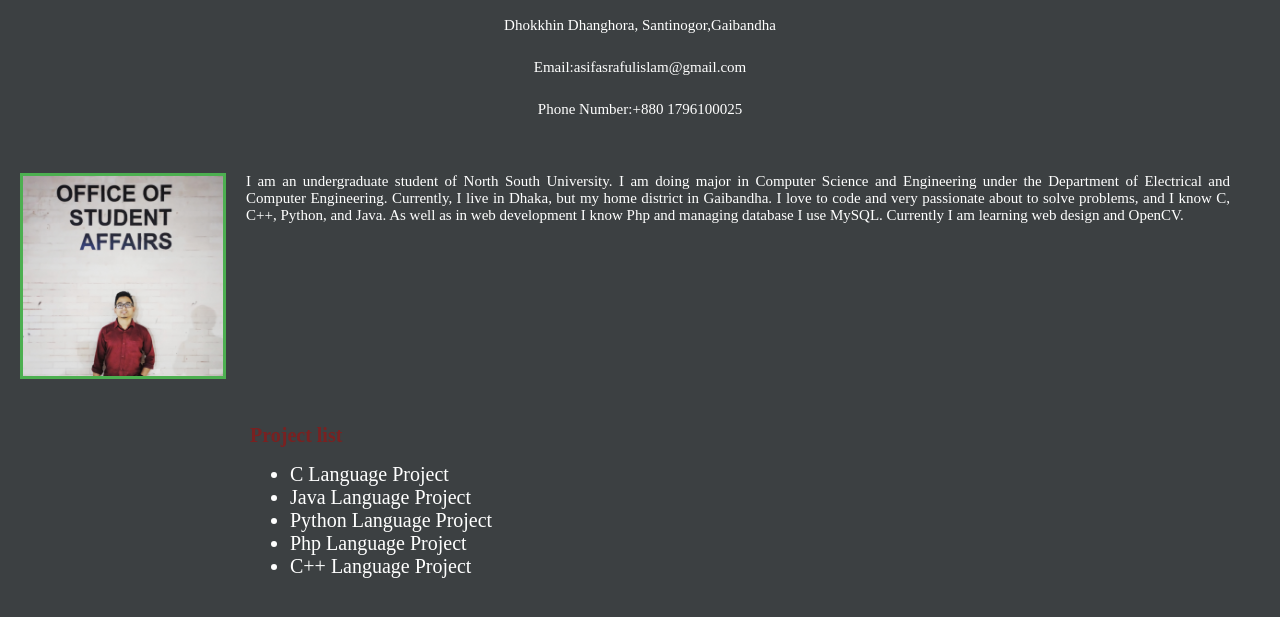
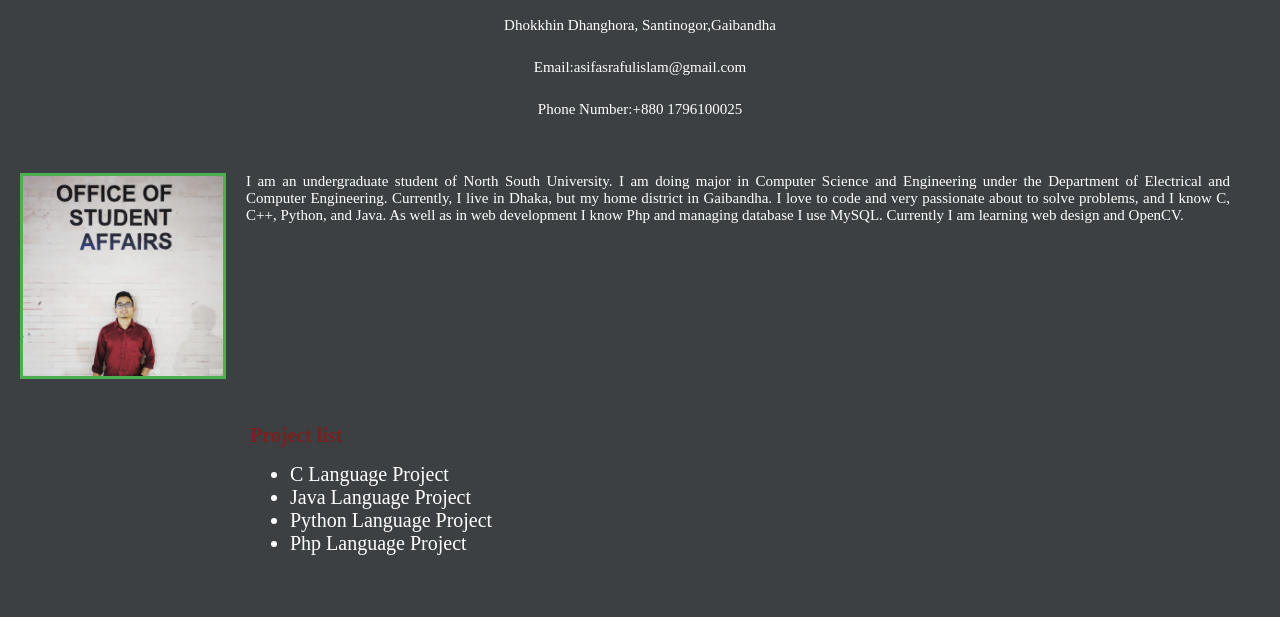
Before and after one commit to AsrafulAsif/Myself, a plain HTML site: page index.html in a window 1280 px wide. Shown: the part 75-692 px from the top of the page. Drawn offline with Linux system fonts and the light colour scheme.

Commit message:
remove c++ project

```diff
--- a/index.html
+++ b/index.html
@@ -35,7 +35,6 @@
             <li>Java Language Project</li>
             <li>Python Language Project</li>
             <li>Php Language Project</li>
-            <li>C++ Language Project</li>
         </ul>
 
     </div>
```
